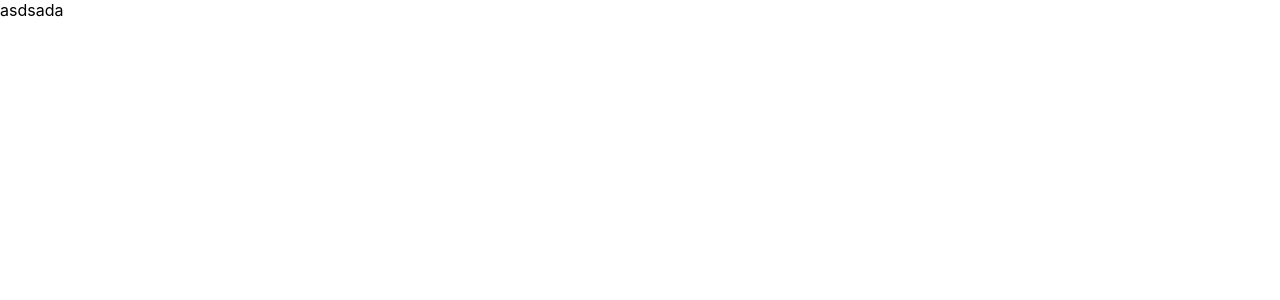
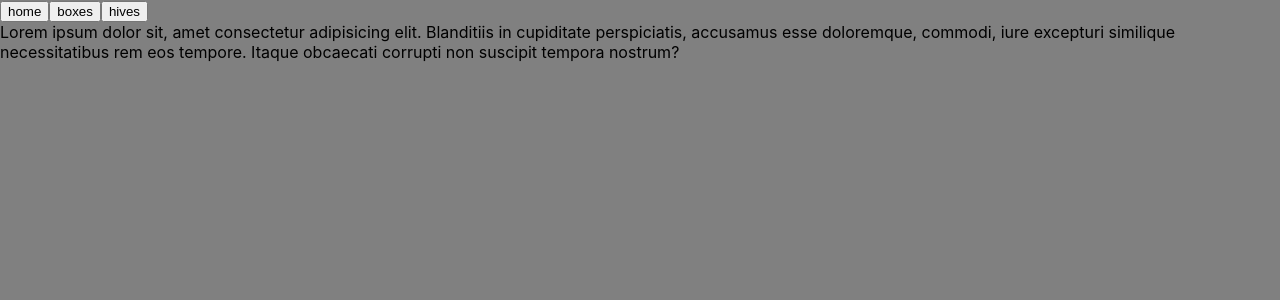
Before and after one commit to robertocandales/boxbee, a React (Create React App) app: page /boxes in a window 1280 px wide. Shown: the top 300 px of the page. Built offline with nearby package versions, Linux system fonts and the light colour scheme.

Commit message:
adding react router

```diff
--- a/package.json
+++ b/package.json
@@ -9,6 +9,7 @@
     "@testing-library/user-event": "^12.1.10",
     "react": "^17.0.2",
     "react-dom": "^17.0.2",
+    "react-router-dom": "^5.2.0",
     "react-scripts": "4.0.3",
     "styled-components": "^5.3.0",
     "web-vitals": "^1.0.1"
--- a/src/App.js
+++ b/src/App.js
@@ -1,5 +1,27 @@
+import { Switch, Route, Redirect } from 'react-router-dom';
+import Container from './container/Container';
+import { routes } from './routing/routes';
+
 function App() {
-  return <div className='App'>asdsada</div>;
+  return (
+    <Switch>
+      <Container>
+        {routes.map((route, index) => {
+          return (
+            <Route
+              key={index}
+              name={route.name}
+              path={route.path}
+              exact={route.exact}
+              render={(props) => <route.component {...props} />}
+            />
+          );
+        })}
+
+        <Redirect from='/' to='/boxes' />
+      </Container>
+    </Switch>
+  );
 }
 
 export default App;
--- /dev/null
+++ b/src/container/Container.js
@@ -0,0 +1,19 @@
+import React from 'react';
+import { useHistory } from 'react-router';
+
+//styles
+import { Wrapper } from './styles';
+
+const Container = ({ children }) => {
+  const history = useHistory();
+  return (
+    <Wrapper>
+      <button onClick={() => history.push('/home')}>home</button>
+      <button onClick={() => history.push('/boxes')}>boxes</button>
+      <button onClick={() => history.push('/hives')}>hives</button>
+      {children}
+    </Wrapper>
+  );
+};
+
+export default Container;
--- /dev/null
+++ b/src/container/styles.js
@@ -0,0 +1,7 @@
+import styled from 'styled-components';
+
+export const Wrapper = styled.div`
+  background-color: gray;
+  width: 100%;
+  height: 100vh;
+`;
--- a/src/index.js
+++ b/src/index.js
@@ -3,12 +3,29 @@ import ReactDOM from 'react-dom';
 import './index.css';
 import App from './App';
 import reportWebVitals from './reportWebVitals';
+import { BrowserRouter as Router } from 'react-router-dom';
+import { MuiThemeProvider, createMuiTheme } from '@material-ui/core/styles';
+
+const theme = createMuiTheme({
+  palette: {
+    primary: {
+      main: '#BE1621',
+    },
+    secondary: {
+      main: '#E33E7F',
+    },
+  },
+});
 
 ReactDOM.render(
   <React.StrictMode>
-    <App />
+    <MuiThemeProvider theme={theme}>
+      <Router>
+        <App />
+      </Router>
+    </MuiThemeProvider>
   </React.StrictMode>,
-  document.getElementById('root')
+  document.getElementById('root'),
 );
 
 // If you want to start measuring performance in your app, pass a function
--- /dev/null
+++ b/src/routing/routes.js
@@ -0,0 +1,22 @@
+import Boxes from '../screens/boxes';
+import Hives from '../screens/hive';
+import Home from '../screens/home';
+
+export const routes = [
+  {
+    path: '/home',
+    component: Home,
+    name: 'home',
+  },
+
+  {
+    name: 'boxes',
+    path: '/boxes',
+    component: Boxes,
+  },
+  {
+    name: 'hives',
+    path: '/hives',
+    component: Hives,
+  },
+];
--- /dev/null
+++ b/src/screens/boxes/index.js
@@ -0,0 +1,14 @@
+import React from 'react';
+
+const Boxes = () => {
+  return (
+    <div>
+      {' '}
+      Lorem ipsum dolor sit, amet consectetur adipisicing elit. Blanditiis in cupiditate
+      perspiciatis, accusamus esse doloremque, commodi, iure excepturi similique necessitatibus rem
+      eos tempore. Itaque obcaecati corrupti non suscipit tempora nostrum?{' '}
+    </div>
+  );
+};
+
+export default Boxes;
--- /dev/null
+++ b/src/screens/hive/index.js
@@ -0,0 +1,7 @@
+import React from 'react';
+
+const Hives = () => {
+  return <div>This is the hive base screen</div>;
+};
+
+export default Hives;
--- /dev/null
+++ b/src/screens/home/index.js
@@ -0,0 +1,7 @@
+import React from 'react';
+
+const Home = () => {
+  return <div>this is the home base screen</div>;
+};
+
+export default Home;
```
Also changed, not shown: 1 other file (tests, documents, lock files or other folders).
